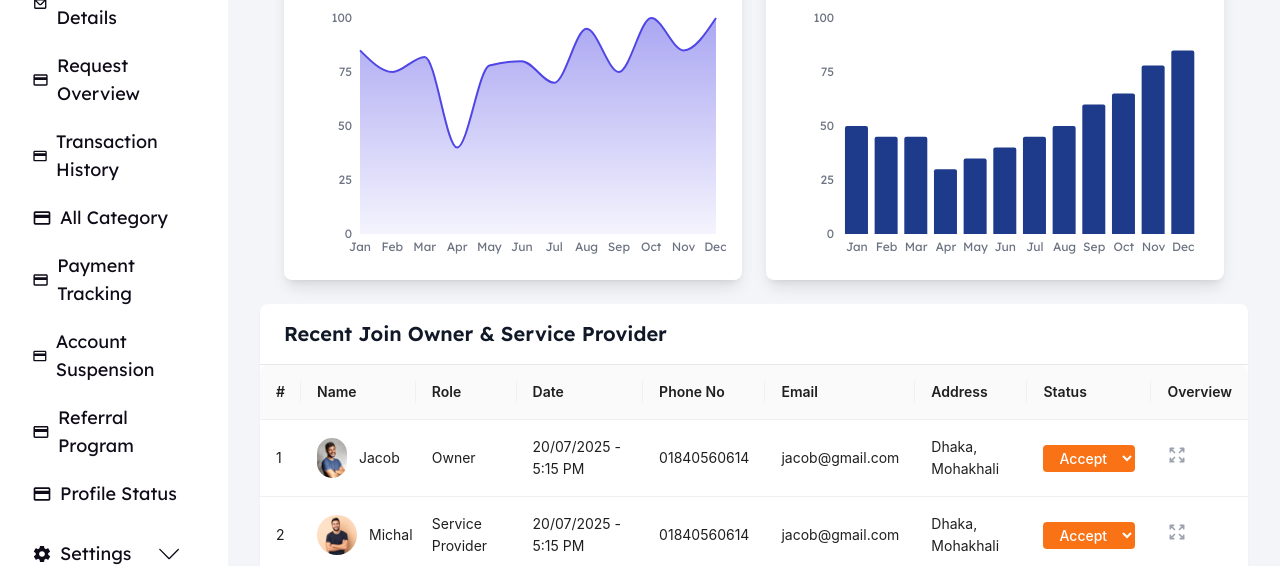
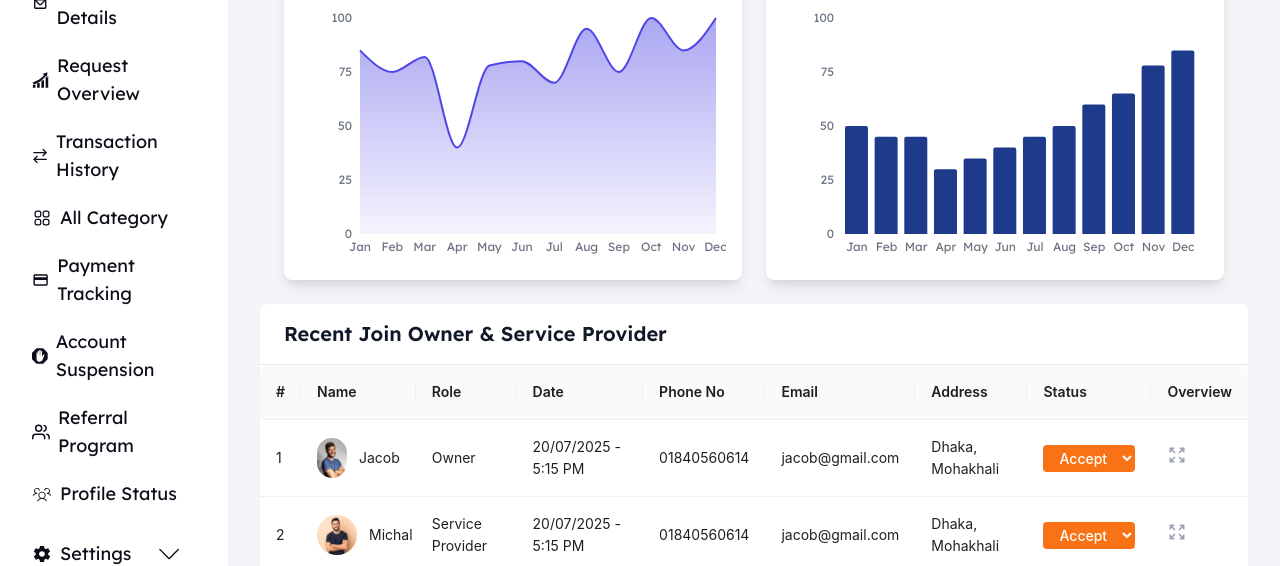
Before and after one commit to Rayhan108/brikk, a React (Vite) app: page / in a window 1280 px wide. Shown: the part 352-918 px from the top of the page. Built offline with nearby package versions, Linux system fonts and the light colour scheme.

Commit message:
fix navitem icon

```diff
--- a/src/component/Sidebar/Sidebar.jsx
+++ b/src/component/Sidebar/Sidebar.jsx
@@ -1,7 +1,7 @@
 import { Link, useLocation } from "react-router-dom";
 import { FaHome, FaRegBookmark, FaRegUser } from "react-icons/fa";
 import { IoCloseSharp } from "react-icons/io5";
-import { MdOutlinePayment, MdOutlinePrivacyTip } from "react-icons/md";
+import { MdOutlinePayment, MdOutlinePolicy, MdOutlinePrivacyTip } from "react-icons/md";
 import { RiFeedbackLine } from "react-icons/ri";
 import { CgMail } from "react-icons/cg";
 import { useState } from "react"; // Import useState
@@ -11,6 +11,12 @@ import SidebarItem from "../Setting/SidebarItem";
 import LogoutSection from "../Setting/LogoutSection";
 import { IoMdInformationCircleOutline, IoMdSettings } from "react-icons/io";
 import { SlArrowDown } from "react-icons/sl";
+import { HiOutlineSquares2X2 } from "react-icons/hi2";
+import { GiProgression } from "react-icons/gi";
+import { GrTransaction } from "react-icons/gr";
+import { SiAdblock } from "react-icons/si";
+import { FiUsers } from "react-icons/fi";
+import { PiUsersThreeLight } from "react-icons/pi";
 
 const Sidebar = ({ isOpen, toggleSidebar }) => {
   const location = useLocation();
@@ -79,7 +85,7 @@ const isSettingsActive = currentPath.startsWith("/setting");
         {/* Request Overview */}
         <SidebarItem
           to="/requestOverview"
-          icon={<MdOutlinePayment className="w-5 h-5" />}
+          icon={<GiProgression className="w-5 h-5" />}
           label="Request Overview"
           isActive={isActive("/requestOverview")}
         />
@@ -87,7 +93,7 @@ const isSettingsActive = currentPath.startsWith("/setting");
         {/* Transaction History */}
         <SidebarItem
           to="/transactionHistory"
-          icon={<MdOutlinePayment className="w-5 h-5" />}
+          icon={<GrTransaction  className="w-5 h-5" />}
           label="Transaction History"
           isActive={isActive("/transactionHistory")}
         />
@@ -95,7 +101,7 @@ const isSettingsActive = currentPath.startsWith("/setting");
         {/* All Category */}
         <SidebarItem
           to="/allCategory"
-          icon={<MdOutlinePayment className="w-5 h-5" />}
+          icon={<HiOutlineSquares2X2  className="w-5 h-5" />}
           label="All Category"
           isActive={isActive("/allCategory")}
         />
@@ -111,7 +117,7 @@ const isSettingsActive = currentPath.startsWith("/setting");
         {/* Account Suspension */}
         <SidebarItem
           to="/accountSuspension"
-          icon={<MdOutlinePayment className="w-5 h-5" />}
+          icon={<SiAdblock  className="w-5 h-5" />}
           label="Account Suspension"
           isActive={isActive("/accountSuspension")}
         />
@@ -119,7 +125,7 @@ const isSettingsActive = currentPath.startsWith("/setting");
         {/* Referral Program */}
         <SidebarItem
           to="/referralProgram"
-          icon={<MdOutlinePayment className="w-5 h-5" />}
+          icon={<FiUsers  className="w-5 h-5" />}
           label="Referral Program"
           isActive={isActive("/referralProgram")}
         />
@@ -127,7 +133,7 @@ const isSettingsActive = currentPath.startsWith("/setting");
         {/* Profile Status */}
         <SidebarItem
           to="/profileStatus"
-          icon={<MdOutlinePayment className="w-5 h-5" />}
+          icon={<PiUsersThreeLight className="w-5 h-5" />}
           label="Profile Status"
           isActive={isActive("/profileStatus")}
         />
@@ -194,7 +200,7 @@ const isSettingsActive = currentPath.startsWith("/setting");
               <li
                 className={`pb-2 flex items-center gap-2 transition-all duration-300 ease-in-out mb-1 ${isActive("/setting/terms") ? "pl-3 pr-5 py-[14px] rounded-2xl bg-[#1B2D51] text-[#ffffff]" : "text-[#0F0B18]"}`}
               >
-                <FaRegBookmark className={`w-5 h-5 ${isActive("/setting/terms") ? 'text-white' : 'text-[#0F0B18]'}`}  />
+                <MdOutlinePolicy  className={`w-5 h-5 ${isActive("/setting/terms") ? 'text-white' : 'text-[#0F0B18]'}`}  />
                 <p className="text-lg">Terms and Condition</p>
               </li>
             </Link>
```
Also changed, not shown: .vercel.json.
